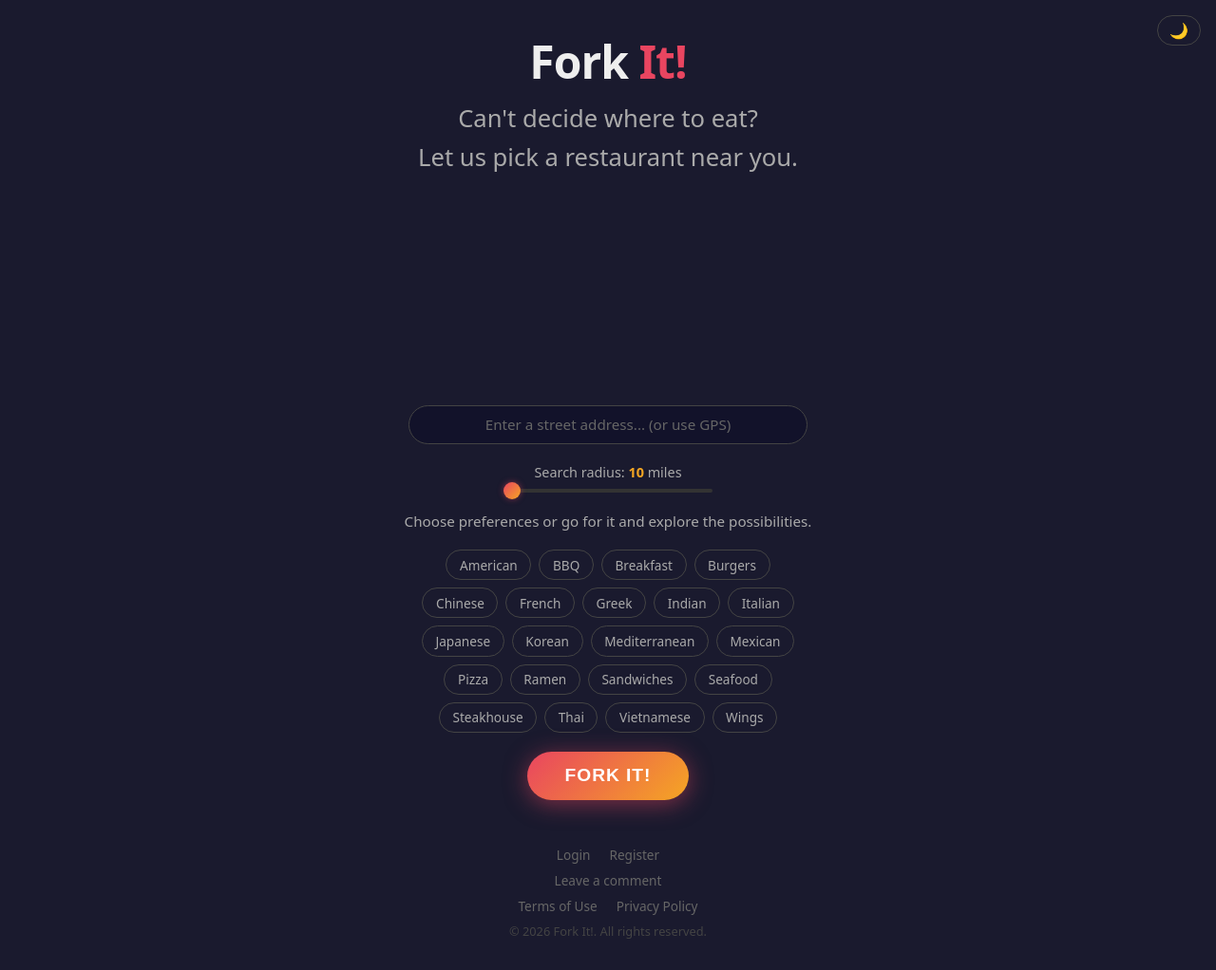
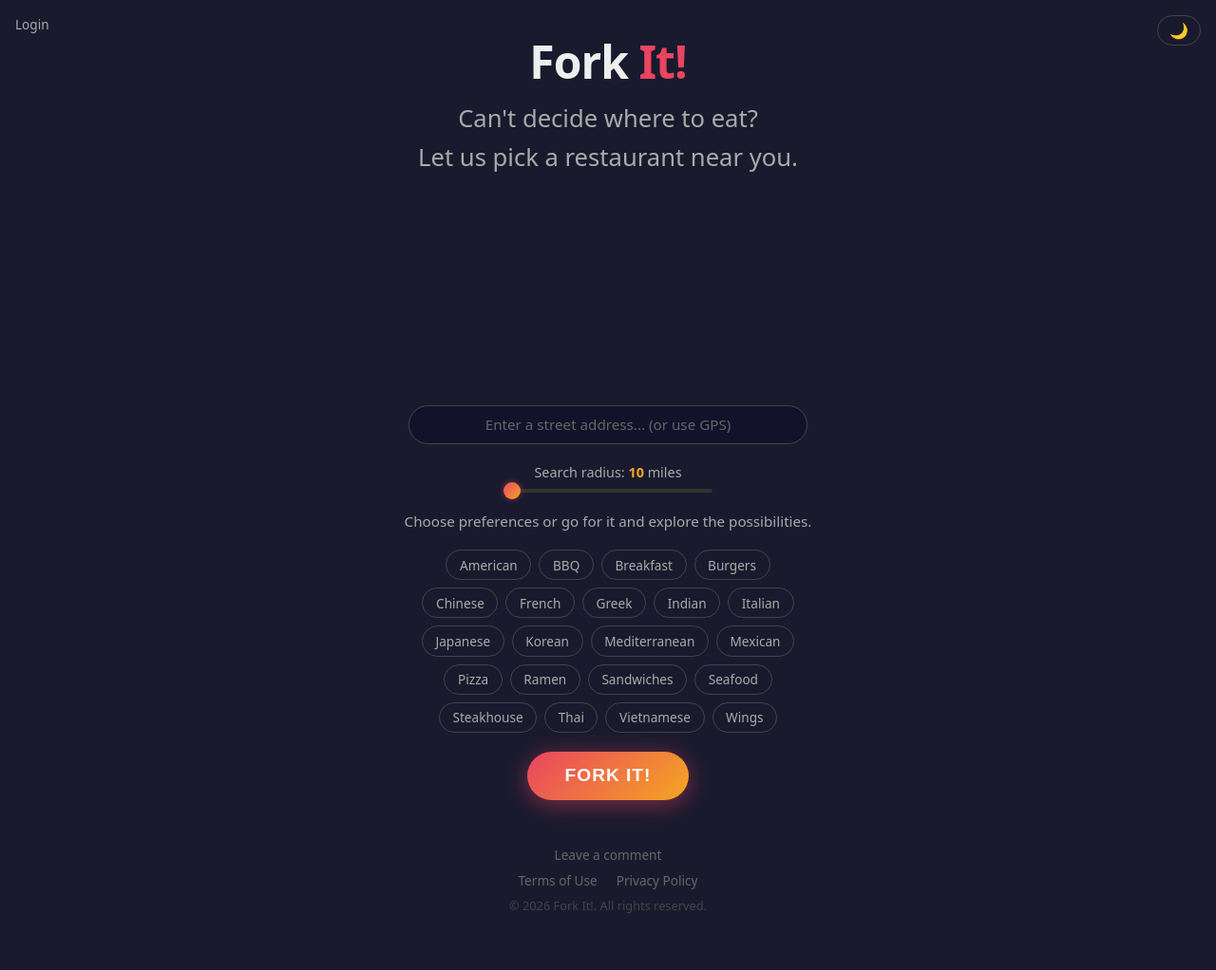
Before and after one commit to culture5270/forkit, a Python web app: template templates/index.html in a window 1280 px wide. Shown: the whole page at 95% size. After the commit the page ends 962 px from the top, so only its background shows below. Run offline with Jinja, Linux system fonts and the light colour scheme; the template is opened without the code that fills it: most values are stand-ins (such as "Sample title", 1, 10 or a date in 2020).

Commit message:
Move account links to fixed top-left corner, declutter footer
Co-Authored-By: Claude Sonnet 4.6 <noreply@anthropic.com>

```diff
--- a/templates/index.html
+++ b/templates/index.html
@@ -258,6 +258,28 @@
     #theme-toggle:hover { border-color: #e94560; color: #e94560; transform: none; box-shadow: none; }
     #theme-toggle::after { display: none; }
 
+    #account-nav {
+      position: fixed;
+      top: 1rem;
+      left: 1rem;
+      display: flex;
+      align-items: center;
+      gap: 0.6rem;
+      font-size: 0.85rem;
+      color: var(--text-muted);
+      z-index: 100;
+    }
+
+    #account-nav a {
+      color: var(--text-muted);
+      text-decoration: none;
+      transition: color 0.15s;
+    }
+
+    #account-nav a:hover { color: #e94560; }
+
+    #account-nav .sep { color: var(--border); }
+
     /* Tablet */
     @media (max-width: 768px) {
       body { gap: 2rem; padding: 1.5rem; }
@@ -305,6 +327,17 @@
 </head>
 <body>
   <button id="theme-toggle" onclick="toggleTheme()" title="Toggle dark/light mode">🌙</button>
+  <nav id="account-nav">
+    {% if is_logged_in %}
+    <span>{{ username }}</span>
+    <span class="sep">·</span>
+    <a href="/favorites">Favorites</a>
+    <span class="sep">·</span>
+    <a href="/logout">Logout</a>
+    {% else %}
+    <a href="/login">Login</a>
+    {% endif %}
+  </nav>
   <header>
     <h1>Fork <span>It!</span></h1>
     <p>Can't decide where to eat?<br>Let us pick a restaurant near you.</p>
@@ -363,16 +396,6 @@
   </div>
 
   <footer style="color: #444; font-size: 0.8rem; display: flex; flex-direction: column; align-items: center; gap: 0.5rem;">
-    <div style="display: flex; gap: 1.25rem;">
-      {% if is_logged_in %}
-      <span style="color: var(--text-muted);">Hi, {{ username }}</span>
-      <a href="/favorites" class="leave-comment">Favorites</a>
-      <a href="/logout" class="leave-comment">Logout</a>
-      {% else %}
-      <a href="/login" class="leave-comment">Login</a>
-      <a href="/register" class="leave-comment">Register</a>
-      {% endif %}
-    </div>
     <a href="/feedback" class="leave-comment">Leave a comment</a>
     <div style="display: flex; gap: 1.25rem;">
       <a href="/terms" class="leave-comment">Terms of Use</a>
```
